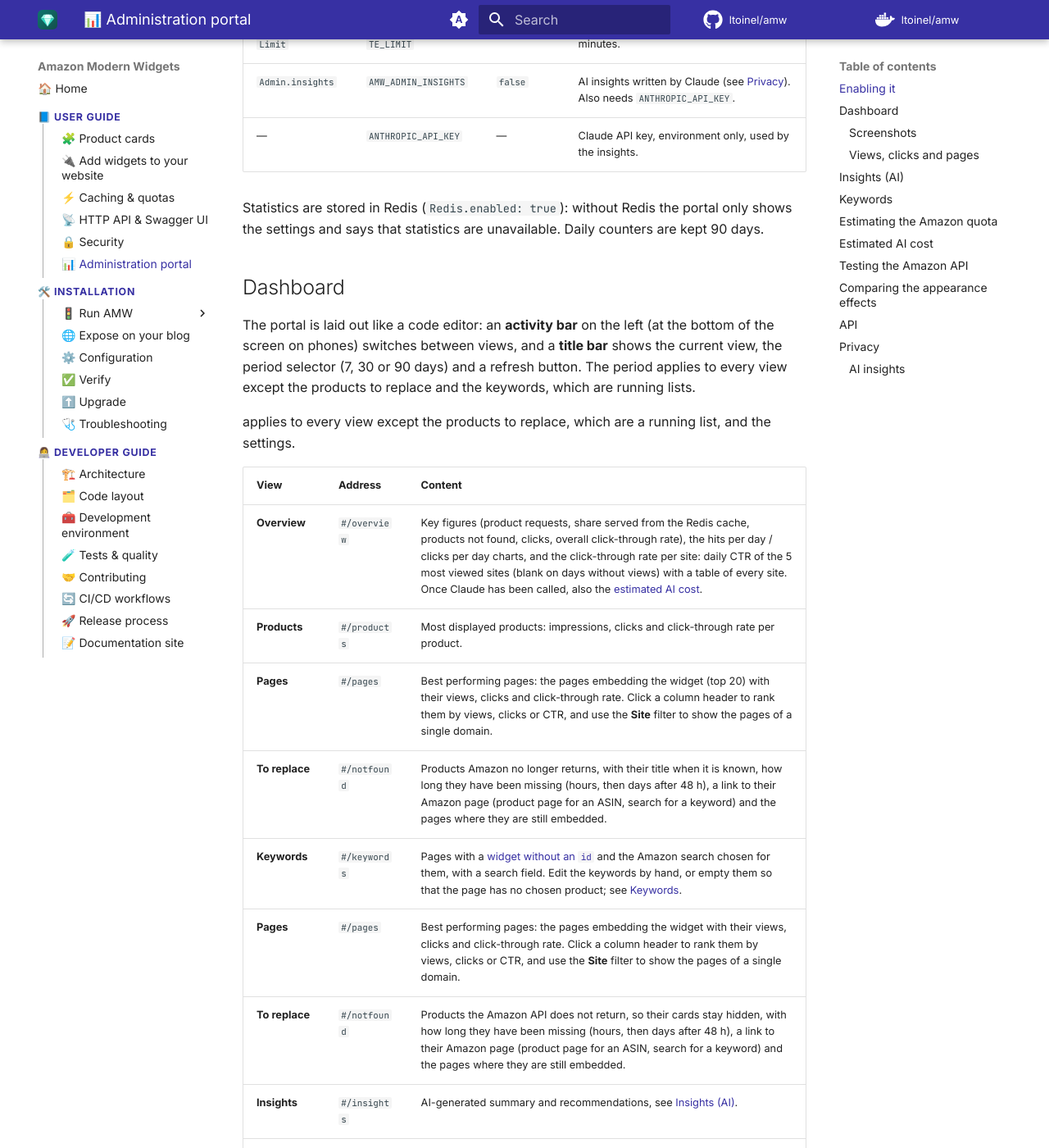
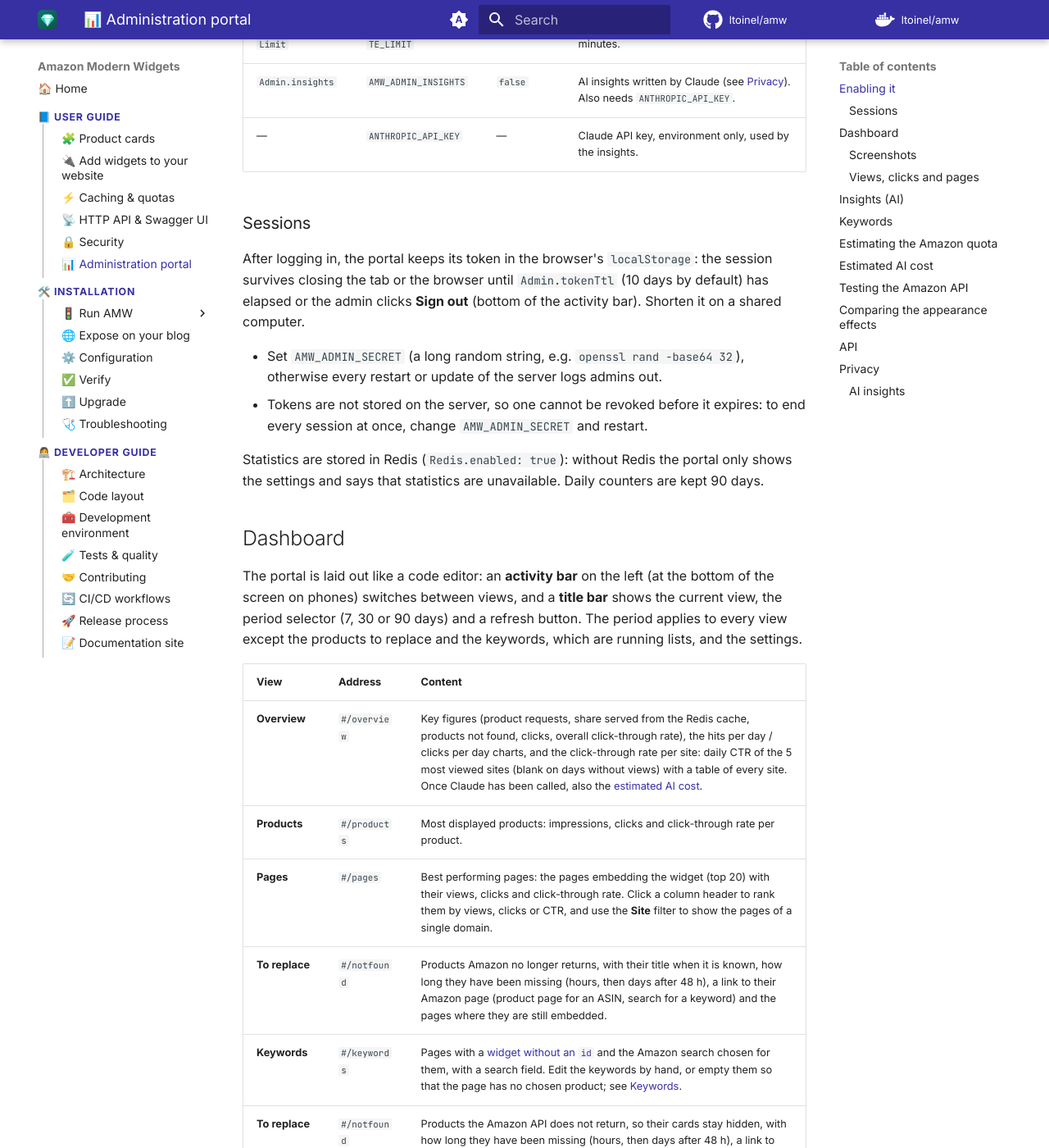
Before and after one commit to ltoinel/amw, an MkDocs documentation site: the page built from docs/user-guide/admin-portal.md, in a window 1280 px wide and 1400 px high, scrolled down 692 px. Shown: the whole window at 82% size. Built offline with MkDocs 1.6.1 and Material for MkDocs 9.7.7, drawn with Linux system fonts in a browser that asks for light colours; comment, search, counter and statistics services are not loaded; some of the changed text lies outside the part shown.

Commit message:
feat(admin): keep admin sessions for 10 days by default
Admin.tokenTtl (AMW_ADMIN_TOKEN_TTL) now defaults to 864000 seconds and
the portal keeps its token in localStorage, so the session survives
closing the tab or the browser. The docs explain why AMW_ADMIN_SECRET
must be set and how to end every session at once.

Closes #336

Co-Authored-By: Claude Opus 5.5 <noreply@anthropic.com>

```diff
--- a/docs/user-guide/admin-portal.md
+++ b/docs/user-guide/admin-portal.md
@@ -12,10 +12,21 @@ insights and the settings in use.
 | `Admin.enabled` | `AMW_ADMIN_ENABLED` | `false` | Serves the portal and its API. |
 | — | `AMW_ADMIN_PASSWORD` | — | Required, at least 12 characters: the server refuses to start without it. |
 | — | `AMW_ADMIN_SECRET` | random | Token signing key. When unset, admins are logged out on every restart. |
-| `Admin.tokenTtl` | `AMW_ADMIN_TOKEN_TTL` | `3600` | Session lifetime, in seconds. |
+| `Admin.tokenTtl` | `AMW_ADMIN_TOKEN_TTL` | `864000` | Session lifetime, in seconds (10 days by default). |
 | `Admin.loginRateLimit` | `AMW_ADMIN_LOGIN_RATE_LIMIT` | `10` | Failed logins allowed per IP every 15 minutes. |
 | `Admin.insights` | `AMW_ADMIN_INSIGHTS` | `false` | AI insights written by Claude (see [Privacy](#privacy)). Also needs `ANTHROPIC_API_KEY`. |
 | — | `ANTHROPIC_API_KEY` | — | Claude API key, environment only, used by the insights. |
+
+### Sessions
+
+After logging in, the portal keeps its token in the browser's `localStorage`: the session
+survives closing the tab or the browser until `Admin.tokenTtl` (10 days by default)
+has elapsed or the admin clicks **Sign out** (bottom of the activity bar). Shorten it on a shared computer.
+
+- Set `AMW_ADMIN_SECRET` (a long random string, e.g. `openssl rand -base64 32`), otherwise
+  every restart or update of the server logs admins out.
+- Tokens are not stored on the server, so one cannot be revoked before it expires: to end
+  every session at once, change `AMW_ADMIN_SECRET` and restart.
 
 Statistics are stored in Redis (`Redis.enabled: true`): without Redis the portal only
 shows the settings and says that statistics are unavailable. Daily counters are kept 90 days.
@@ -25,10 +36,8 @@ shows the settings and says that statistics are unavailable. Daily counters are
 The portal is laid out like a code editor: an **activity bar** on the left (at the
 bottom of the screen on phones) switches between views, and a **title bar** shows the
 current view, the period selector (7, 30 or 90 days) and a refresh button. The period
-applies to every view except the products to replace and the keywords, which are running lists.
-
-applies to every view except the products to replace, which are a running list, and
-the settings.
+applies to every view except the products to replace and the keywords, which are running lists,
+and the settings.
 
 | View | Address | Content |
 |---|---|---|
@@ -37,7 +46,6 @@ the settings.
 | **Pages** | `#/pages` | Best performing pages: the pages embedding the widget (top 20) with their views, clicks and click-through rate. Click a column header to rank them by views, clicks or CTR, and use the **Site** filter to show the pages of a single domain. |
 | **To replace** | `#/notfound` | Products Amazon no longer returns, with their title when it is known, how long they have been missing (hours, then days after 48 h), a link to their Amazon page (product page for an ASIN, search for a keyword) and the pages where they are still embedded. |
 | **Keywords** | `#/keywords` | Pages with a [widget without an `id`](widget.md#auto) and the Amazon search chosen for them, with a search field. Edit the keywords by hand, or empty them so that the page has no chosen product; see [Keywords](#keywords). |
-| **Pages** | `#/pages` | Best performing pages: the pages embedding the widget with their views, clicks and click-through rate. Click a column header to rank them by views, clicks or CTR, and use the **Site** filter to show the pages of a single domain. |
 | **To replace** | `#/notfound` | Products the Amazon API does not return, so their cards stay hidden, with how long they have been missing (hours, then days after 48 h), a link to their Amazon page (product page for an ASIN, search for a keyword) and the pages where they are still embedded. |
 | **Insights** | `#/insights` | AI-generated summary and recommendations, see [Insights (AI)](#insights). |
 | **Settings** | `#/settings` | Settings in use since the server started, available without Redis. Otherwise read-only: change the configuration file or the environment variables, then restart. Secrets are never displayed, only whether they are configured. The [**Test the Amazon API**](#amazon-test) button checks the Amazon settings. It is also where you set the [cards added by Stuffing](integration.md#stuffing), the only settings editable here, stored in Redis. |
```
Also changed, not shown: docs/installation/configuration.md (+1 -1 lines), docs/installation/upgrade.md (+8 -0 lines), 6 other files.
